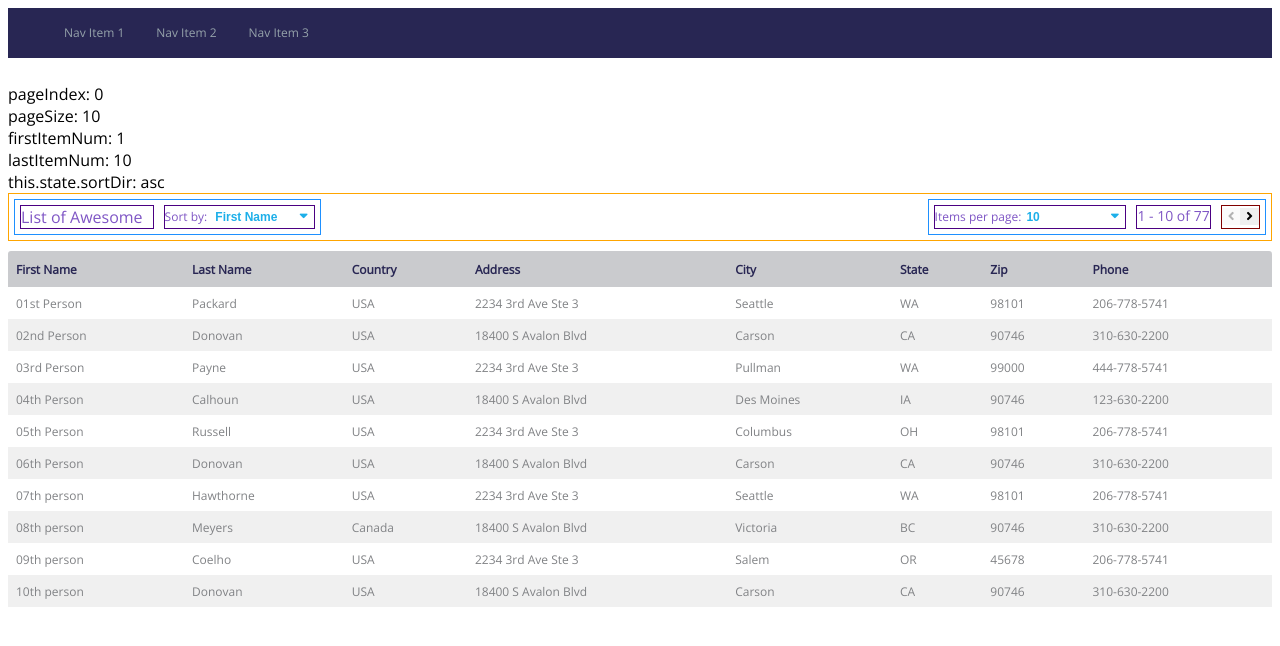
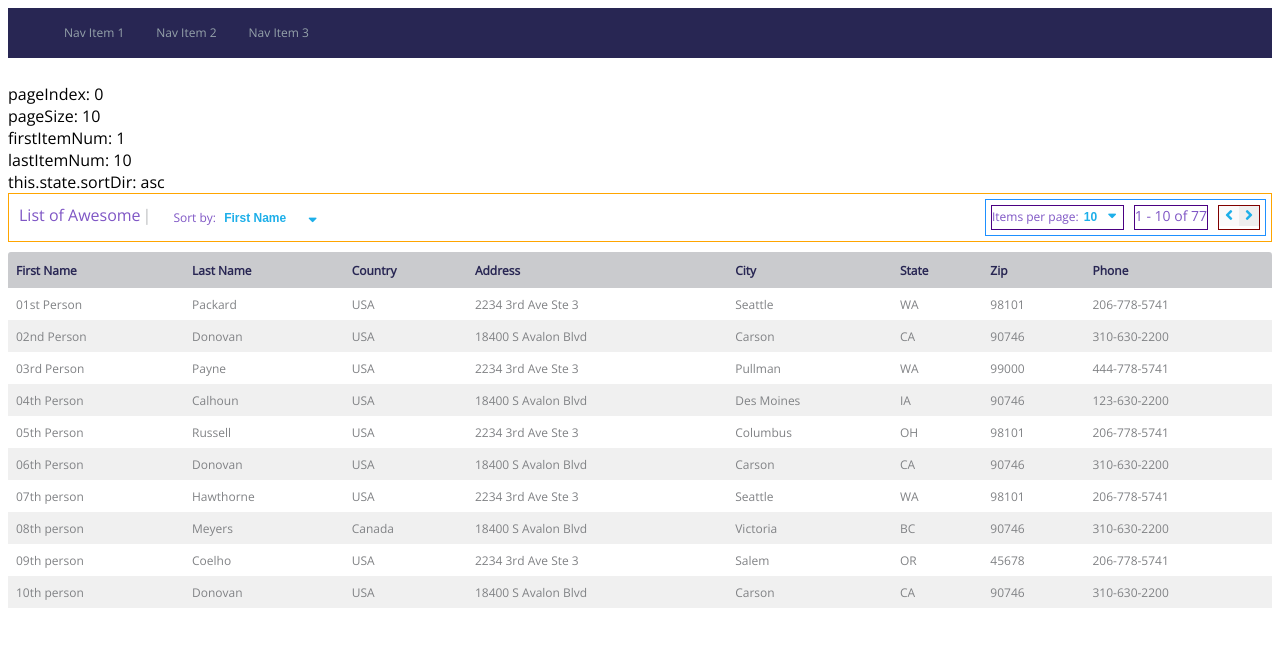
Before and after one commit to rickets100/react-pagination, a React app: page / in a window 1280 px wide. Built offline with nearby package versions, Linux system fonts and the light colour scheme.

Commit message:
page controls styling

```diff
--- a/src/components/table.js
+++ b/src/components/table.js
@@ -290,8 +290,8 @@ class Table extends Component {
                 <span className="page-range">{this.state.firstItemNum} - {this.state.lastItemNum}</span><span>  of </span><span className="page-range">{this.numberOfItems}</span>
               </div>
               <div className="page-navigation">
-                <button onClick={this.onPageBack} disabled={!this.hasPreviousPage}><i id="prev-arrow" className="fas fa-angle-left page-arrow"></i></button>
-                <button onClick={this.onPageForward} disabled={!this.hasNextPage}><i id="next-arrow" className="fas fa-angle-right page-arrow"></i></button>
+                <button onClick={this.onPageBack} disabled={!this.hasPreviousPage} className="page-arrow"><i id="prev-arrow" className="fas fa-angle-left"></i></button>
+                <button onClick={this.onPageForward} disabled={!this.hasNextPage} className="page-arrow"><i id="next-arrow" className="fas fa-angle-right"></i></button>
               </div>
 
             </div>
--- a/src/components/table.scss
+++ b/src/components/table.scss
@@ -2,10 +2,16 @@
 @import './_fonts.scss';
 
 .select-wrapper {
-  border-radius: 3px;
   position: relative;
   display: inline-block;
-  min-width: 100px;
+
+  .sort-type-select {
+    min-width: 100px;
+  }
+
+  .per-page-select {
+    min-width: 40px;
+  }
 
   select {
     width: 100%;
@@ -20,18 +26,17 @@
     border: none;
   }
   &:after {
+    display: inline-block;
+    float: right;
+    position: absolute;
+    top:0;
+    right:0;
+    width: 15px;
     font-family: "Font Awesome\ 5 Free";
     font-weight: 900;
     color: #1DAFE9;
+    content: "\f0dd";
     pointer-events: none;
-    content: "\f0dd";
-    position: absolute;
-    top:0;
-    right:0;
-    display: inline-block;
-    width: 15px;
-    height: 20px;
-    float: right;
   }
 }
 
@@ -59,7 +64,7 @@
     font-weight: 600;
   }
   .sort-option, .per-page-option {
-    border: 1px solid indigo;
+    // border: 1px solid indigo;
     margin: 5px 5px 5px 5px;
     color: $blue-dropdown;
     font-weight: 400;
@@ -77,24 +82,31 @@
     width: 100%;
 
     .left-controls {
-      border: 1px solid dodgerblue;
+      // border: 1px solid dodgerblue;
       margin: 5px 0 5px 5px;
       display: flex;
       justify-content: flex-start;
 
       h2.table-name {
-        border: 1px solid indigo;
+        // border: 1px solid indigo;
         margin: 5px 5px 5px 5px;
         padding-right: 10px;
         background-color: $white;
         font-size: 1rem;
         font-weight: 400;
         color: $purple-labels;
+
+        &::after {
+          content: "|";
+          padding: 0 2px 0 2px;
+          color: $grey-pipe;
+        }
       }//table-name
 
       .sort-type {
-        border: 1px solid indigo;
+        // border: 1px solid indigo;
         margin: 5px 5px 5px 5px;
+        line-height: 26px;
 
         &.sort-type-label {
           border: 1px solid maroon;
@@ -143,8 +155,10 @@
         .page-navigation {
           border: 1px solid maroon;
           margin: 5px 5px 5px 5px;
-          .prev-arrow, .next-arrow {
+
+          button {
             font-size: 1rem;
+            color: $blue-dropdown;
           }
 
       }
```
